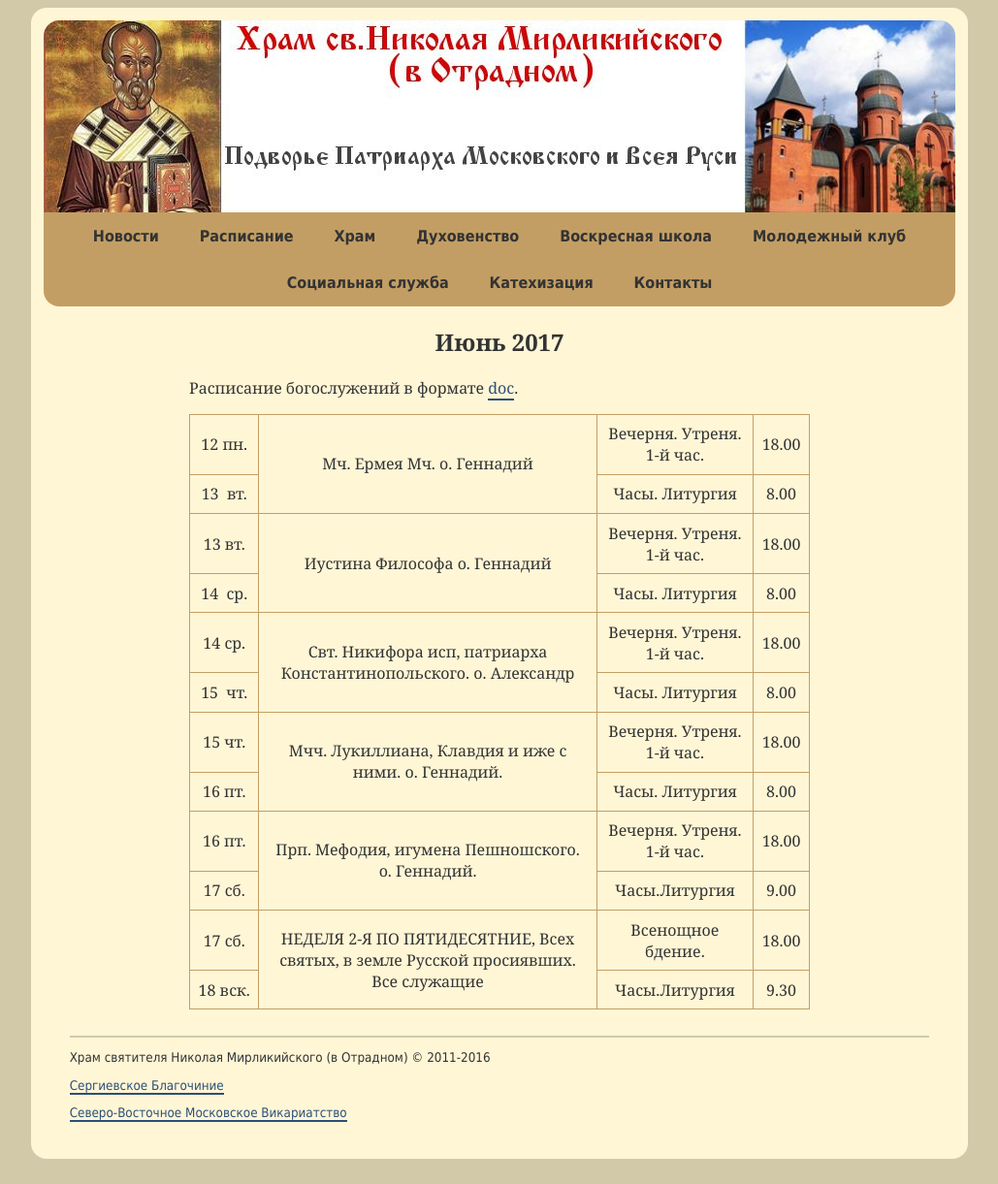
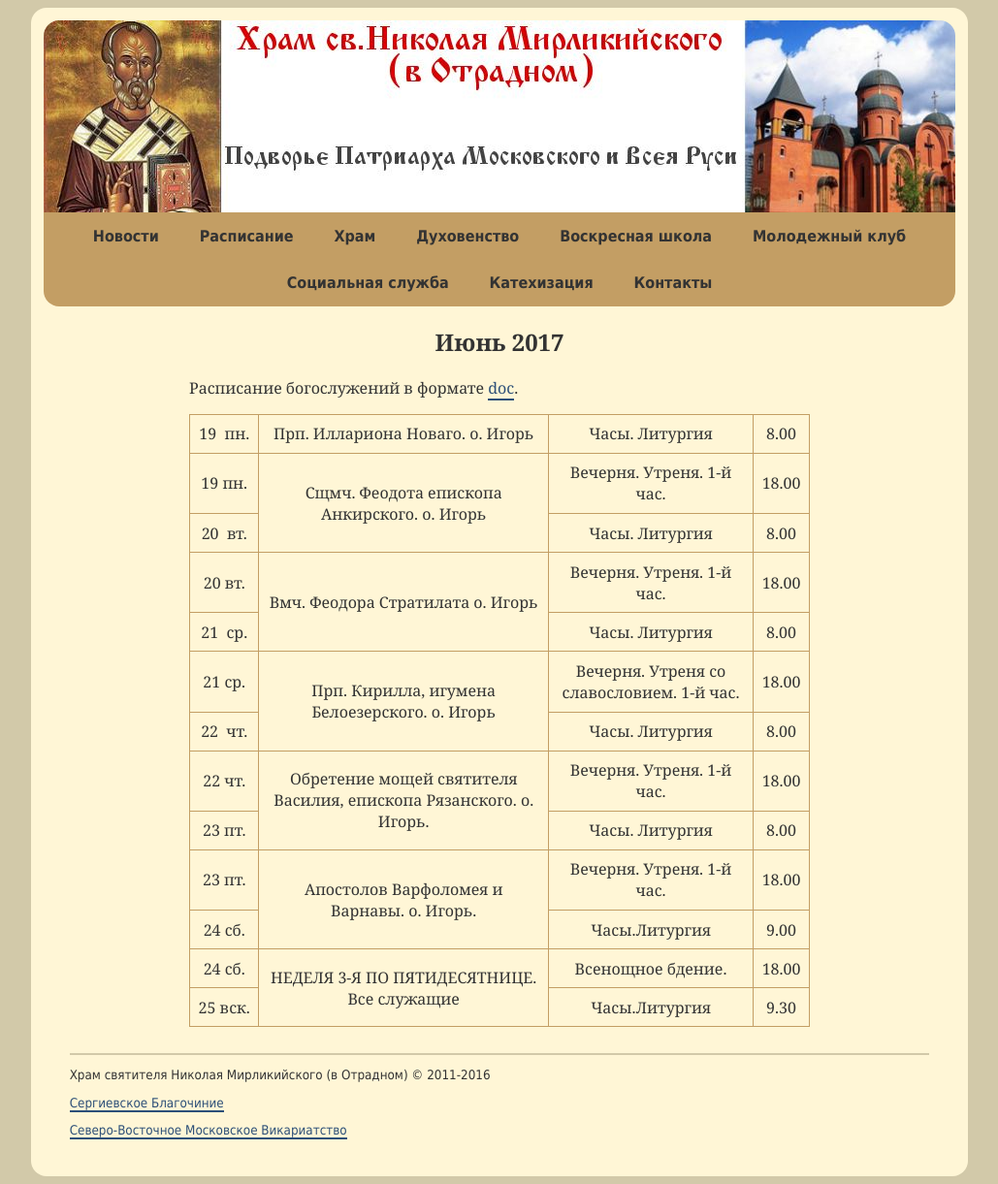
Before and after one commit to hramotradnoe/hramotradnoe.github.io, a Jekyll site: the page built from schedule/index.html, in a window 1280 px wide. Shown: the whole page at 97% size, without its empty margins (125-1154 px from the left). Built offline with Jekyll 4.4.1, drawn with Linux system fonts in a browser that asks for light colours.

Commit message:
Update schedule.yml

```diff
--- a/_data/schedule.yml
+++ b/_data/schedule.yml
@@ -1,51 +1,56 @@
 period: Июнь 2017
 link: "https://docs.google.com/document/d/1Qj7mg-tUEDtVlbjS0QpTUFWGrn9-FKcU72P1KtpVvEg/edit"
 timetable:
- - description : "Мч. Ермея Мч. о. Геннадий"
+ - description : "Прп. Иллариона Новаго. о. Игорь"
    services    :
-      - day   : 12&nbsp;пн.
+      - day   : 19&nbsp; пн.
+        time  : '8.00'
+        title : "Часы.  Литургия"
+ - description : "Сщмч. Феодота епископа Анкирского. о. Игорь"
+   services    :
+      - day   : 19&nbsp;пн.
         time  : '18.00'
         title : "Вечерня. Утреня. 1-й час."
-      - day   : 13&nbsp; вт.
+      - day   : 20&nbsp; вт.
         time  : '8.00'
         title : "Часы.  Литургия"
- - description : "Иустина Философа о. Геннадий"
+ - description : "Вмч. Феодора Стратилата о. Игорь"
    services    :
-      - day   : 13&nbsp;вт.
+      - day   : 20&nbsp;вт.
         time  : '18.00'
         title : "Вечерня. Утреня. 1-й час."
-      - day   : 14&nbsp; ср.
+      - day   : 21&nbsp; ср.
         time  : '8.00'
         title : "Часы. Литургия"
- - description : " Свт. Никифора исп, патриарха Константинопольского. о. Александр"
+ - description : "Прп. Кирилла, игумена Белоезерского. о. Игорь"
    services    :
-      - day   : 14&nbsp;ср.
+      - day   : 21&nbsp;ср.
+        time  : '18.00'
+        title : "Вечерня. Утреня со славословием. 1-й час."
+      - day   : 22&nbsp; чт.
+        time  : '8.00'
+        title : "Часы. Литургия"
+ - description : "Обретение мощей святителя Василия, епископа Рязанского. о. Игорь."
+   services    :
+      - day   : 22&nbsp;чт.
         time  : '18.00'
         title : "Вечерня. Утреня. 1-й час."
-      - day   : 15&nbsp; чт.
+      - day   : 23&nbsp;пт.
         time  : '8.00'
         title : "Часы. Литургия"
- - description : "Мчч. Лукиллиана, Клавдия и иже с ними. о. Геннадий."
+ - description : "Апостолов Варфоломея и Варнавы. о. Игорь."
    services    :
-      - day   : 15&nbsp;чт.
+      - day   : 23&nbsp;пт.
         time  : '18.00'
         title : "Вечерня. Утреня. 1-й час."
-      - day   : 16&nbsp;пт.
-        time  : '8.00'
-        title : "Часы. Литургия"
- - description : "Прп. Мефодия, игумена Пешношского. о. Геннадий."
-   services    :
-      - day   : 16&nbsp;пт.
-        time  : '18.00'
-        title : "Вечерня. Утреня. 1-й час."
-      - day   : 17&nbsp;сб.
+      - day   : 24&nbsp;сб.
         time  : '9.00'
         title : "Часы.Литургия"
- - description : "НЕДЕЛЯ 2-Я ПО ПЯТИДЕСЯТНИЕ, Всех святых, в земле Русской просиявших. Все служащие"
+ - description : "НЕДЕЛЯ 3-Я ПО ПЯТИДЕСЯТНИЦЕ. Все служащие"
    services    :
-      - day   : 17&nbsp;сб.
+      - day   : 24&nbsp;сб.
         time  : '18.00'
         title : "Всенощное бдение."
-      - day   : 18&nbsp;вск.
+      - day   : 25&nbsp;вск.
         time  : '9.30'
         title : "Часы.Литургия"
```
